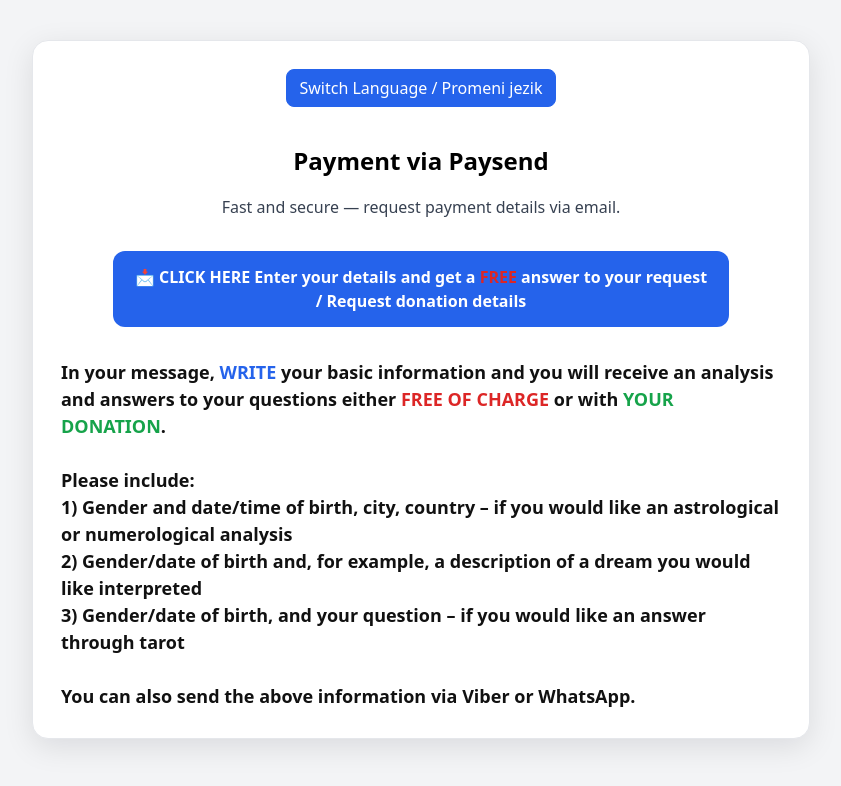
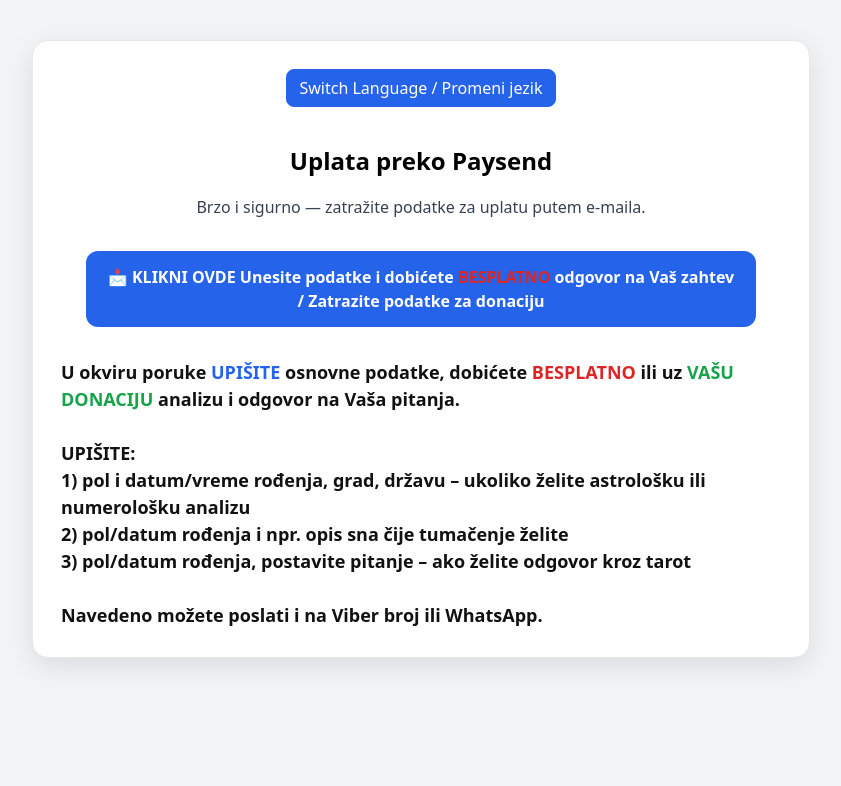
Before and after one commit to DenebTutorAmoris/paysend-link, a plain HTML site: page index.html in a window 1280 px wide. Shown: the whole page, without its empty margins (219-1060 px from the left). Drawn offline with Linux system fonts and the light colour scheme.

Commit message:
Update index.html

```diff
--- a/index.html
+++ b/index.html
@@ -13,8 +13,8 @@
   .small { color:#111; font-size:18px; font-weight:bold; margin-top:1rem; text-align:left; }
   .note { margin-top:1rem; padding:12px; border-radius:10px; background:#f9fafb; color:#6b7280; font-size:13px; }
   .lang-toggle { margin-bottom:1rem; cursor:pointer; padding:6px 12px; border:1px solid #2563eb; border-radius:8px; background:#2563eb; color:#fff; display:inline-block; }
-  .lang-en { display:inline; }
-  .lang-sr { display:none; }
+  .lang-en { display:none; }
+  .lang-sr { display:inline; }
   .blue { color:#2563eb; }
   .red { color:#dc2626; }
   .green { color:#16a34a; }
@@ -42,7 +42,7 @@
     </span>
     <span class="lang-sr">
       📩 KLIKNI OVDE Unesite podatke i dobićete <span class="red">BESPLATNO</span> odgovor na Vaš zahtev<br>
-      / Zatražite podatke za donaciju
+      / Zatrazite podatke za donaciju
     </span>
   </a>
 
@@ -54,7 +54,16 @@
 
 <script>
   // Promenljiva koja prati trenutni jezik
+  // Početno stanje je srpski
   let currentLanguage = 'sr';
+
+  // Pri učitavanju odmah prikazujemo srpsku verziju
+  function initializeLanguage() {
+    document.querySelectorAll('.lang-en').forEach(el => el.style.display = 'none');
+    document.querySelectorAll('.lang-sr').forEach(el => el.style.display = 'inline');
+    currentLanguage = 'sr';
+    updateAdditionalText();
+  }
 
   // Funkcija za prebacivanje jezika
   function toggleLanguage() {
@@ -103,7 +112,7 @@
       subject = encodeURIComponent('Zatraži podatke za uplatu');
       body = encodeURIComponent(
         "Deneb Tutor Amoris\n\n" +
-        "Molim Vas da upisete samo one informacije koje zelite, a da bih u skladu sa tim na najbolji način odgovorio na Vas zahtev i pitanja.\n\n" +
+        "Molim Vas da upisete samo one informacije koje zelite, a da bih u skladu sa tim na najbolji nacin odgovorio na Vas zahtev i pitanja.\n\n" +
         "**Datum rodjenja:** \n\n" +
         "**Vreme rodjenja:** \n\n" +
         "**Mesto/Drzava rodjenja:** \n\n" +
@@ -137,8 +146,8 @@
     window.location.href = mailto;
   }
 
-  // Inicijalno prikaz na srpskom
-  toggleLanguage();
+  // Inicijalno pokretanje sa srpskim
+  initializeLanguage();
 
 </script>
 </body>
```
